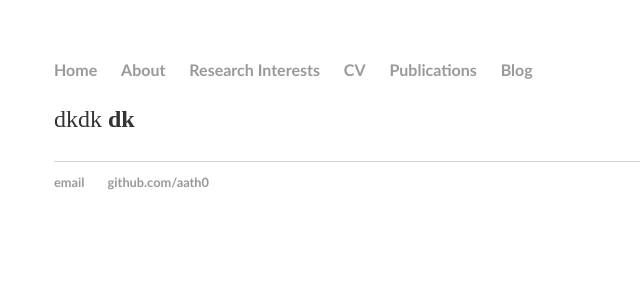
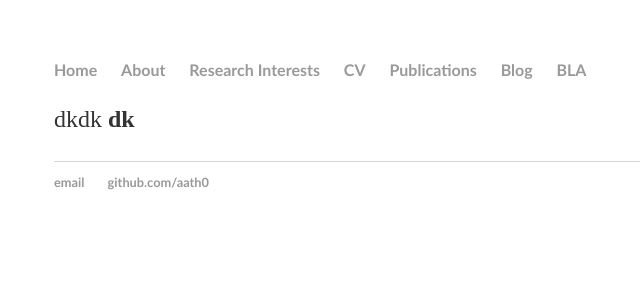
Before and after one commit to aath0/TryingOut, a Jekyll site: the page built from bla/bla.md, in a window 1280 px wide. Shown: the top 300 px of the page, without its empty margins (138-778 px from the left). Built offline with Jekyll 4.4.1, drawn with Linux system fonts in a browser that asks for light colours; our own code applies the rules of GitHub Pages for plain Markdown files.

Commit message:
Update default.html

```diff
--- a/_layouts/default.html
+++ b/_layouts/default.html
@@ -14,6 +14,8 @@
 	        		<li><a href="/cv">CV</a></li>
 	        		<li><a href="/publications">Publications</a></li>
 				<li><a href="/blog">Blog</a></li>
+				<li><a href="/bla/bla.md">BLA</a></li>
+
 	    		</ul>
 			</nav>
 			<div class="container">
```
